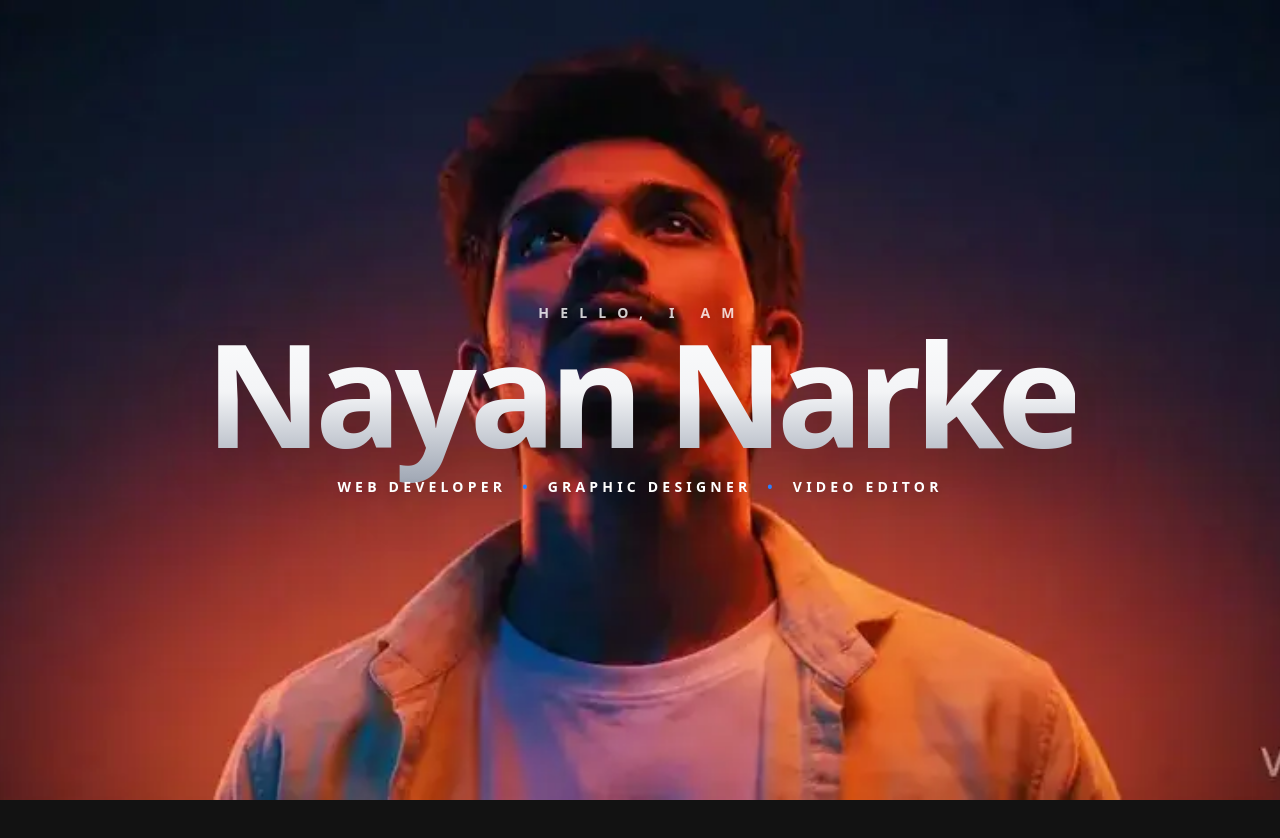
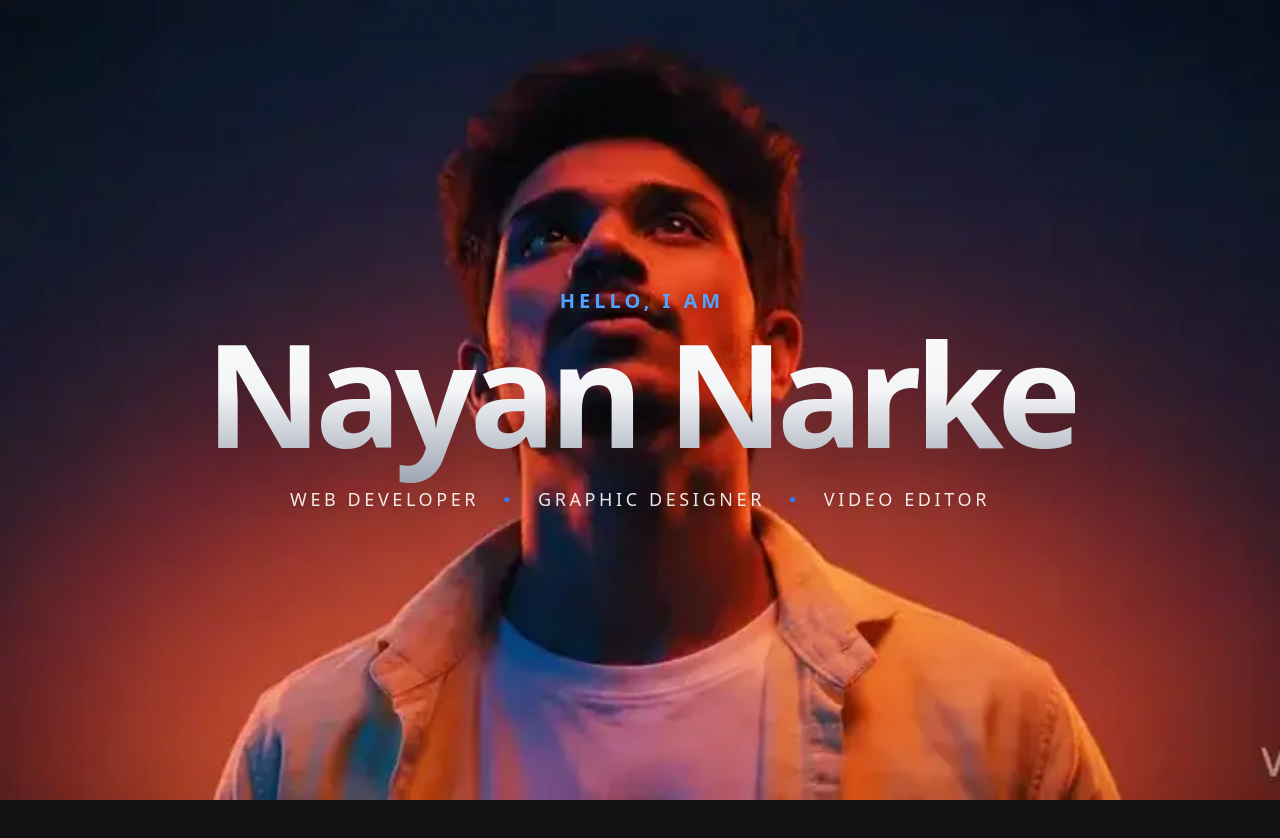
Before and after one commit to NayanNarke/nayan-portfolio, a Next.js app: page / in a window 1280 px wide. Shown: the top 838 px of the page. Built offline with nearby package versions, Linux system fonts and the light colour scheme.

Commit message:
feat: fix hero section legibility and spacing

```diff
--- a/src/components/Overlay.tsx
+++ b/src/components/Overlay.tsx
@@ -16,24 +16,24 @@ export default function Overlay({ scrollYProgress }: { scrollYProgress: MotionVa
         <div className="absolute inset-0 pointer-events-none z-10 flex flex-col justify-center items-center">
             {/* Section 1 */}
             <motion.div style={{ y: y1, opacity: opacity1 }} className="absolute text-center px-4 z-20 w-full">
-                {/* Intro Label - High Contrast & Spaced */}
-                <p className="text-white/80 tracking-[0.8em] uppercase text-xs md:text-sm font-bold mb-2 ml-1 drop-shadow-md">
+                {/* Intro Label - Larger & Clearer */}
+                <p className="text-blue-400 tracking-[0.2em] uppercase text-sm md:text-xl font-semibold mb-4 ml-1 drop-shadow-md">
                     Hello, I am
                 </p>
 
-                {/* Main Heading - Cinematic Scale & Metal Gradient */}
-                <h1 className="text-[12vw] md:text-[9rem] font-black tracking-tighter leading-[0.85] mb-6 drop-shadow-2xl">
+                {/* Main Heading - Cinematic Scale */}
+                <h1 className="text-[12vw] md:text-[9rem] font-black tracking-tighter leading-[0.85] mb-8 drop-shadow-2xl">
                     <span className="bg-clip-text text-transparent bg-gradient-to-b from-white via-gray-100 to-gray-400">
                         Nayan Narke
                     </span>
                 </h1>
 
-                {/* Subtitle - Bold & Sharp */}
-                <div className="flex items-center justify-center gap-4 text-white font-semibold tracking-[0.3em] text-[0.6rem] md:text-sm uppercase drop-shadow-lg">
+                {/* Subtitle - Legible & Balanced */}
+                <div className="flex flex-col md:flex-row items-center justify-center gap-2 md:gap-6 text-white/90 font-medium tracking-[0.2em] text-xs md:text-lg uppercase drop-shadow-lg">
                     <span>Web Developer</span>
-                    <span className="text-blue-500">•</span>
+                    <span className="hidden md:inline-block text-blue-500 text-xs">●</span>
                     <span>Graphic Designer</span>
-                    <span className="text-blue-500">•</span>
+                    <span className="hidden md:inline-block text-blue-500 text-xs">●</span>
                     <span>Video Editor</span>
                 </div>
             </motion.div>
```
